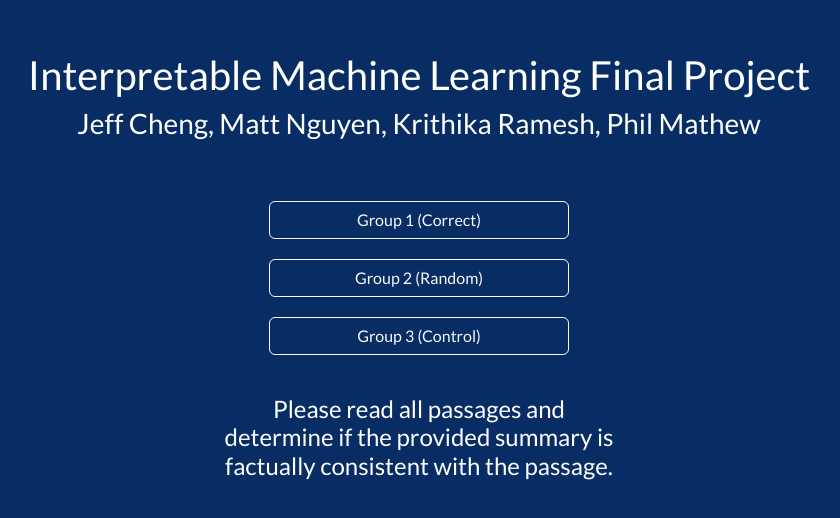
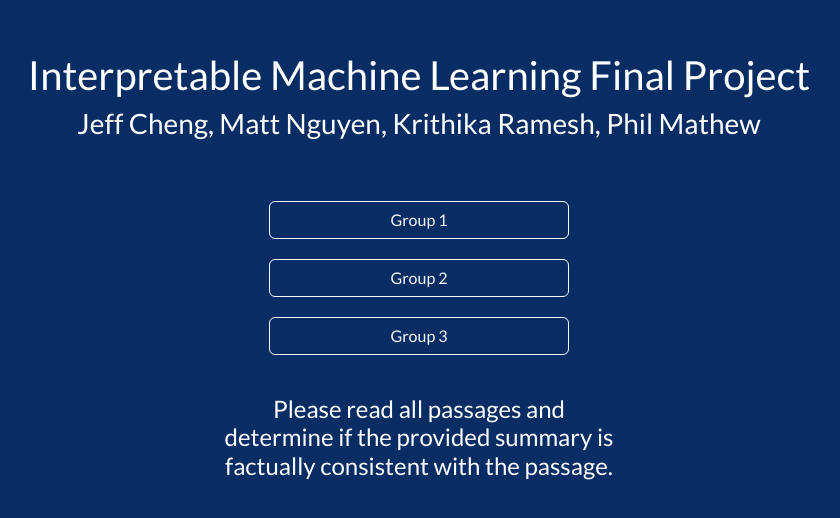
Before and after one commit to nexync/iml_final, a React (Create React App) app: page / in a window 1280 px wide. Shown: the part 134-652 px from the top of the page, without its empty margins (221-1061 px from the left). Built offline with nearby package versions, Linux system fonts and the light colour scheme; no server answers; the database is empty.

Commit message:
Remove group names from start page

```diff
--- a/src/pages/StartPage.js
+++ b/src/pages/StartPage.js
@@ -21,9 +21,9 @@ const StartPage = () => {
       <h1 style = {{width: 800, textAlign: 'center'}}>Interpretable Machine Learning Final Project<br/> </h1>
       <h3 style = {{width: 800, textAlign: 'center', marginBottom: 50}}>Jeff Cheng, Matt Nguyen, Krithika Ramesh, Phil Mathew<br/> </h3>
       <div className='start'>
-        <Button variant='outline-light' className='groupChoice' onClick={handleGroup1}> Group 1 (Correct) </Button>
-        <Button variant='outline-light' className='groupChoice' onClick={handleGroup2}> Group 2 (Random) </Button>
-        <Button variant='outline-light' className='groupChoice' onClick={handleGroup3}> Group 3 (Control)</Button>
+        <Button variant='outline-light' className='groupChoice' onClick={handleGroup1}> Group 1 </Button>
+        <Button variant='outline-light' className='groupChoice' onClick={handleGroup2}> Group 2 </Button>
+        <Button variant='outline-light' className='groupChoice' onClick={handleGroup3}> Group 3 </Button>
       </div>
       <h4 style = {{width: 400, textAlign: 'center', margin: "auto", marginTop: 30}}>
         Please read all passages and determine if the provided summary is factually consistent with the passage.
```
